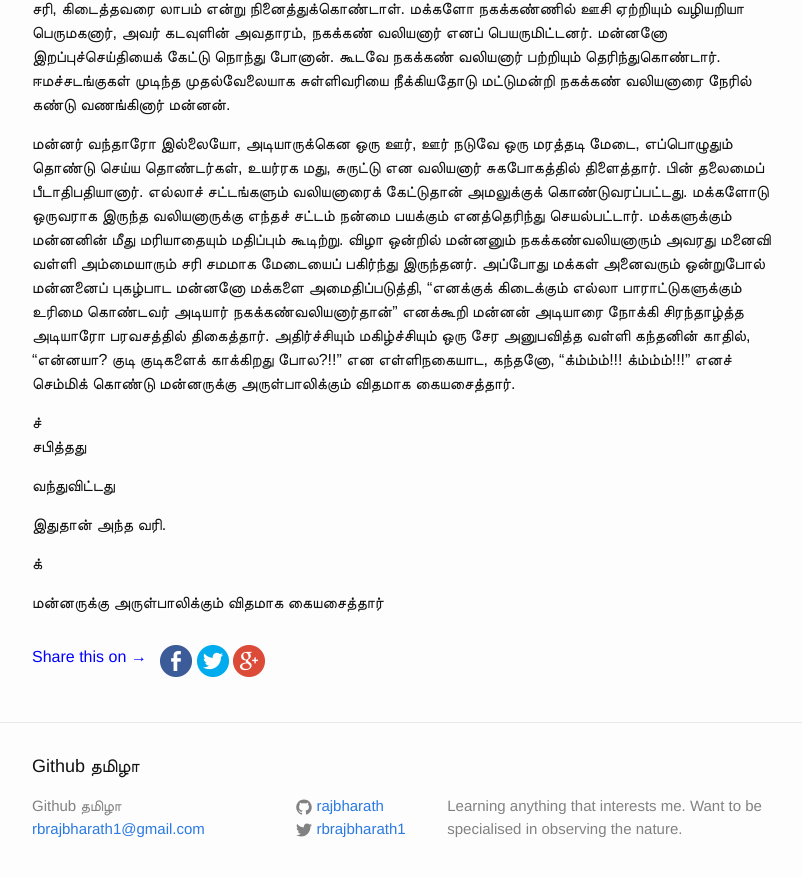
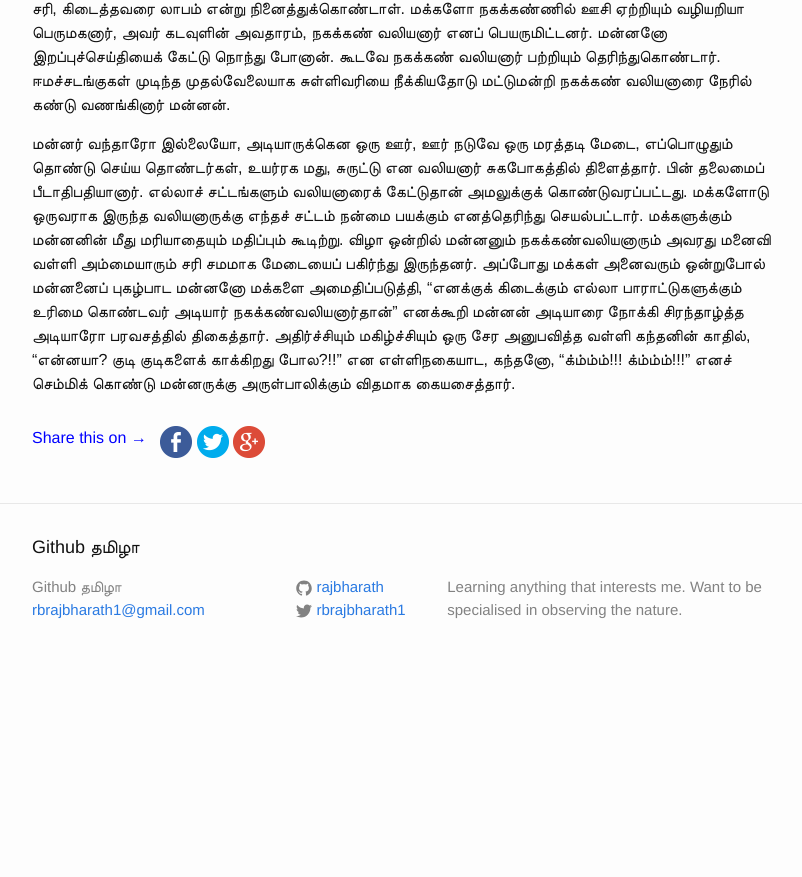
Before and after one commit to rajbharath/rajbharath.github.io, a Jekyll site: the page built from _posts/2018-02-25- short story - nagakann valiyanaar.markdown, in a window 1280 px wide and 900 px high, scrolled down 1070 px. Shown: the top 877 px of the window, without its empty margins (238-1040 px from the left). Built offline with Jekyll 4.4.1, drawn with Linux system fonts in a browser that asks for light colours; comment, search, counter and statistics services are not loaded; after the commit the page ends 1751 px from its top, so only the background shows below that.

Commit message:
Nagakann valiynaar - removed unnecessary lines

```diff
--- a/_posts/2018-02-25- short story - nagakann valiyanaar.markdown
+++ b/_posts/2018-02-25- short story - nagakann valiyanaar.markdown
@@ -19,19 +19,3 @@ comments: true
 கந்தன் சொன்னது போலவே அரசனின் அன்னை தற்செயலாக இறந்துவிட மக்கள் அனைவரும் கந்தனுக்கு ஏதோ தெய்வ சக்தி என்று பேசத் தொடங்கி விட்டனர். கழனிக்கு வேலைக்குச் சென்ற வள்ளிக்கும் ஏக மரியாதை. வள்ளிக்கு ஒன்றும் விளங்கவில்லை. உடன்வேலை செய்யும் தோழிகள் நடந்ததைக்கூற வள்ளிக்குப் புரிந்துவிட்டது. சரி, கிடைத்தவரை லாபம் என்று நினைத்துக்கொண்டாள். மக்களோ நகக்கண்ணில் ஊசி ஏற்றியும் வழியறியா பெருமகனார், அவர் கடவுளின் அவதாரம், நகக்கண் வலியனார் எனப் பெயருமிட்டனர். மன்னனோ இறப்புச்செய்தியைக் கேட்டு நொந்து போனான். கூடவே நகக்கண் வலியனார் பற்றியும் தெரிந்துகொண்டார். ஈமச்சடங்குகள் முடிந்த முதல்வேலையாக சுள்ளிவரியை நீக்கியதோடு மட்டுமன்றி  நகக்கண் வலியனாரை நேரில் கண்டு வணங்கினார் மன்னன்.
 
 மன்னர் வந்தாரோ இல்லையோ, அடியாருக்கென ஒரு ஊர், ஊர் நடுவே ஒரு மரத்தடி மேடை, எப்பொழுதும் தொண்டு செய்ய தொண்டர்கள், உயர்ரக மது, சுருட்டு என வலியனார் சுகபோகத்தில் திளைத்தார். பின் தலைமைப் பீடாதிபதியானார். எல்லாச் சட்டங்களும் வலியனாரைக் கேட்டுதான் அமலுக்குக் கொண்டுவரப்பட்டது. மக்களோடு ஒருவராக இருந்த வலியனாருக்கு எந்தச் சட்டம் நன்மை பயக்கும் எனத்தெரிந்து செயல்பட்டார். மக்களுக்கும் மன்னனின் மீது மரியாதையும் மதிப்பும் கூடிற்று. விழா ஒன்றில் மன்னனும் நகக்கண்வலியனாரும் அவரது மனைவி வள்ளி அம்மையாரும் சரி சமமாக மேடையைப் பகிர்ந்து இருந்தனர். அப்போது மக்கள் அனைவரும் ஒன்றுபோல் மன்னனைப் புகழ்பாட மன்னனோ மக்களை அமைதிப்படுத்தி, "எனக்குக் கிடைக்கும் எல்லா பாராட்டுகளுக்கும் உரிமை கொண்டவர் அடியார் நகக்கண்வலியனார்தான்" எனக்கூறி மன்னன் அடியாரை நோக்கி சிரந்தாழ்த்த அடியாரோ பரவசத்தில் திகைத்தார். அதிர்ச்சியும் மகிழ்ச்சியும் ஒரு சேர அனுபவித்த வள்ளி கந்தனின் காதில், "என்னயா? குடி குடிகளைக் காக்கிறது போல?!!" என எள்ளிநகையாட, கந்தனோ, "க்ம்ம்ம்!!! க்ம்ம்ம்!!!" எனச் செம்மிக் கொண்டு மன்னருக்கு அருள்பாலிக்கும் விதமாக கையசைத்தார்.
-
-
-ச்
-சபித்தது
-
-வந்துவிட்டது
-
-இதுதான் அந்த வரி.
-
-
-
-க்
-
-
-
-மன்னருக்கு அருள்பாலிக்கும் விதமாக கையசைத்தார்
```
